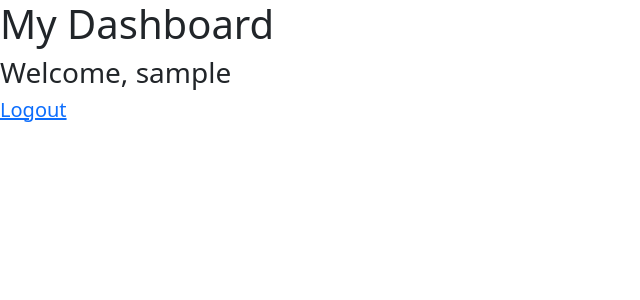
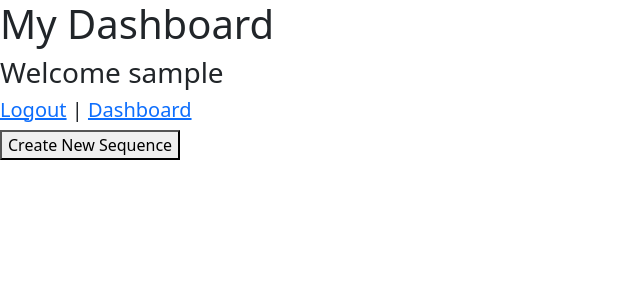
Before and after one commit to BrianLucius/yoga_nidra, a Flask app: page /dashboard in a window 1280 px wide. Shown: the top 300 px of the page, without its empty margins (0-640 px from the left). Run offline with Flask 2, Linux system fonts and the light colour scheme; the visitor is signed in with stand-in values (Sample User, id 1); data that the repository does not hold is empty; some libraries are stand-ins or nearby versions.

Commit message:
Add Nidra Project progress

```diff
--- a/flask_app/controllers/cards_controller.py
+++ b/flask_app/controllers/cards_controller.py
@@ -1,11 +1,8 @@
 from flask_app import app
 from flask_app.models.card_model import Card
-from flask_app.models.user_model import User
 from flask import render_template, request, redirect, session, jsonify
 
-# render paths
-@app.route("/dashboard")
-def user_dashboard():
-    if 'user_id' not in session:
-        return redirect('/')
-    return render_template("dashboard.html")
+
+@app.route("/cards")
+def get_all_cards():
+    return jsonify(Card.get_all_cards())
--- /dev/null
+++ b/flask_app/controllers/sequences_controller.py
@@ -0,0 +1,43 @@
+from flask_app import app
+from flask_app.models.sequence_model import Sequence
+from flask import render_template, request, redirect, session, jsonify
+
+# render paths
+@app.route("/dashboard")
+def user_dashboard():
+    if 'user_id' not in session:
+        return redirect('/')
+    data = {
+        "user_id": session["user_id"]
+    }
+    return render_template("dashboard.html")
+
+@app.route("/sequences")
+def get_user_sequences():
+    if 'user_id' not in session:
+        return redirect('/')
+    data = {
+        "user_id" : session['user_id']
+    }
+    return jsonify(Sequence.get_sequences_by_user(data))
+
+@app.route("/sequence/save", methods=['POST'])
+def save_sequence():
+    if 'user_id' not in session:
+        return redirect('/')
+    data = {
+        **request.get_json(),
+        "user_id": session['user_id']
+    }
+    result = Sequence.save_sequence_for_user(data)
+    return jsonify('success'), 200
+
+@app.route("/sequence/view", methods=['POST'])
+def get_sequence():
+    if 'user_id' not in session:
+        return redirect('/')
+    data = {
+        **request.get_json()
+    }
+    result = Sequence.get_sequence_by_id(data)
+    return jsonify(result), 200
--- a/flask_app/models/user_model.py
+++ b/flask_app/models/user_model.py
@@ -1,6 +1,6 @@
-from urllib import response
+import os
 from flask_app.config.mysqlconnection import connectToMySQL
-from flask_app import re, os
+from flask_app import re
 
 from dotenv import load_dotenv
 load_dotenv()
--- a/flask_app/static/js/dashboard.js
+++ b/flask_app/static/js/dashboard.js
@@ -0,0 +1,197 @@
+// zenquotes.io is CORS enabled. Must move the api call to the server side
+// function getQotd(){
+//     fetch('https://zenquotes.io/api/random/')
+//         .then(res =>  res.json())
+//         .then(data => {
+//             console.log(data);
+//             var quote_div = document.getElementById('qotd');
+//             quote_div.innerHTML = data['h'];
+//             }
+//         )
+// }
+// getQotd();
+
+var my_sequence=[];
+
+function get_user_sequences(){
+    fetch('http://localhost:5001/sequences')
+        .then(res =>  res.json())
+        .then(data => {
+            var content = document.getElementById('content');
+            content.innerHTML = '';
+            let create_btn = document.createElement('button');
+            create_btn.innerHTML = 'Create New Sequence';
+            create_btn.id = 'create_sequence';
+            create_btn.addEventListener('click', function(){
+                create_sequence();
+            });
+            content.appendChild(create_btn);
+            for (let i=0; i<data.length; i++) {
+                let row = document.createElement('tr');
+
+                let title = document.createElement('td');
+                title.innerHTML = data[i].sequence_title;
+                row.appendChild(title);
+
+                let description = document.createElement('td');
+                description.innerHTML = data[i].sequence_description;
+                row.appendChild(description);
+
+                let visibility = document.createElement('td');
+                visibility.innerHTML = data[i].sequence_visibility;
+                row.appendChild(visibility);
+
+                let view = document.createElement('td');
+                let view_btn = document.createElement('button');
+                view_btn.id = data[i].id;
+                view_btn.innerHTML = 'View';
+                view_btn.addEventListener('click', function(){
+                    view_sequence(this.id);
+                });
+                view.appendChild(view_btn);
+                row.appendChild(view);
+                content.appendChild(row);
+            }
+        })
+}
+get_user_sequences();
+
+function create_sequence() {
+    my_sequence = [];
+    var content = document.getElementById('content');
+    content.innerHTML = '';
+
+    let label_title = document.createElement('label');
+    label_title.htmlFor = 'sequence_title';
+    let title_text = document.createTextNode('Sequence Title: ');
+    label_title.appendChild(title_text);
+    let sequence_title = document.createElement('input');
+    content.appendChild(label_title);
+    sequence_title.type = 'text';
+    sequence_title.id = 'sequence_title';
+    sequence_title.name = 'sequence_title';
+    content.appendChild(sequence_title);
+
+    let label_description = document.createElement('label');
+    label_description.htmlFor = 'sequence_description';
+    let description_text = document.createTextNode('Sequence Description: ');
+    label_description.appendChild(description_text);
+    let sequence_description = document.createElement('input');
+    content.appendChild(label_description);
+    sequence_description.type = 'text';
+    sequence_description.id = 'sequence_description';
+    content.appendChild(sequence_description);
+
+    let sequence_visibility_private = document.createElement('input')
+    sequence_visibility_private.type = 'radio';
+    sequence_visibility_private.id = 'visibility';
+    sequence_visibility_private.name = 'visibility';
+    sequence_visibility_private.value = '0';
+    sequence_visibility_private.checked = true;
+
+    let label_private = document.createElement('label');
+    label_private.htmlFor = 'visibility';
+    let private_text = document.createTextNode('Private');
+    label_private.appendChild(private_text);
+    content.appendChild(sequence_visibility_private);
+    content.appendChild(label_private);
+
+    let sequence_visibility_public = document.createElement('input')
+    sequence_visibility_public.type = 'radio';
+    sequence_visibility_public.id = 'visibility';
+    sequence_visibility_public.name = 'visibility';
+    sequence_visibility_public.value = '1';
+
+    let label_public = document.createElement('label');
+    label_public.htmlFor = 'visibility';
+    let public_text = document.createTextNode('Public');
+    label_public.appendChild(public_text);
+    content.appendChild(sequence_visibility_public);
+    content.appendChild(label_public);
+
+
+    fetch('http://localhost:5001/cards')
+        .then(res =>  res.json())
+        .then(data => {
+            for (let i=0; i<data.length; i++) {
+                let row = document.createElement('tr');
+
+                let card_number = document.createElement('td');
+                card_number.innerHTML = data[i].card_number;
+                row.appendChild(card_number);
+
+                let card_title = document.createElement('td');
+                card_title.innerHTML = data[i].card_title;
+                row.appendChild(card_title);
+
+                let card_content_front = document.createElement('td');
+                card_content_front.innerHTML = data[i].card_content_front;
+                row.appendChild(card_content_front);
+
+                let add = document.createElement('td');
+                let add_btn = document.createElement('button');
+                add_btn.id = data[i].id;
+                add_btn.innerHTML = 'Add to Sequence';
+                add_btn.addEventListener('click', function(){
+                    btn_maintain_card_sequence(this.id);
+                });
+                add.appendChild(add_btn);
+                row.appendChild(add);
+                content.appendChild(row);
+            }
+        })
+    let save_btn = document.createElement('button');
+    save_btn.innerHTML = 'Save Sequence';
+    save_btn.addEventListener('click', function(){
+        save_card_sequence();
+    });
+    content.appendChild(save_btn);
+}
+
+function btn_maintain_card_sequence(id)
+{
+    var active_btn = document.getElementById(id);
+    if (my_sequence.includes(id)) {
+        let index = my_sequence.indexOf(id);
+        my_sequence.splice(index,1);
+        active_btn.innerHTML="Add to Sequence";
+    }
+    else {
+        my_sequence.push(id);
+        active_btn.innerHTML="Remove from Sequence";
+    }
+}
+
+function view_sequence(id)
+{
+    console.log("View Sequence", id)
+    sequence_id = {
+        "id": id
+    }
+    fetch('http://localhost:5001/sequence/view', {method:'POST', body: JSON.stringify(sequence_id), headers: {'Content-type': 'application/json; charset=UTF-8'}})
+        .then(res =>  res.json())
+        .then(data => {
+            console.log(data)
+            // for (let i=0; i<data.length; i++) {
+            //     console.log(data[i])
+            //}
+        });
+}
+
+function save_card_sequence()
+{
+    console.log("saving sequence");
+    sequence_data = {
+        "sequence_visibility": document.querySelector('input[name="visibility"]:checked').value,
+        "sequence_title": document.getElementById("sequence_title").value,
+        "sequence_description": document.getElementById("sequence_description").value,
+        "sequence_card_sequence": my_sequence
+    }
+    fetch('http://localhost:5001/sequence/save', {method:'POST', body: JSON.stringify(sequence_data), headers: {'Content-type': 'application/json; charset=UTF-8'}})
+        .then(response => response.json())
+        .then(function(data) {
+            console.log(data);
+            get_user_sequences();
+        });
+
+}
--- a/flask_app/templates/dashboard.html
+++ b/flask_app/templates/dashboard.html
@@ -17,8 +17,12 @@
             <p class="browsehappy">You are using an <strong>outdated</strong> browser. Please <a href="#">upgrade your browser</a> to improve your experience.</p>
         <![endif]-->
         <h1>My Dashboard</h1>
-        <h3>Welcome, {{ session.username }} </h3>
-        <h5><a href="/user/logout">Logout</a></h5>
+        <h3>Welcome {{ session.username }} </h3>
+        <h5><a href="/user/logout">Logout</a> | <a href="/dashboard">Dashboard</a></h5>
+        <div id="content">
+        </div>
+        <div id="qotd">
+        </div>
         <script src="{{ url_for('static', filename='js/dashboard.js') }}"></script>
     </body>
 </html>
--- a/server.py
+++ b/server.py
@@ -1,5 +1,6 @@
 from flask_app import app
 from flask_app.controllers import users_controller
+from flask_app.controllers import sequences_controller
 from flask_app.controllers import cards_controller
 
 if __name__ == "__main__":
```
Also changed, not shown: flask_app/models/card_model.py (+23 -10 lines), flask_app/models/sequence_model.py (added, +72 -0 lines).
